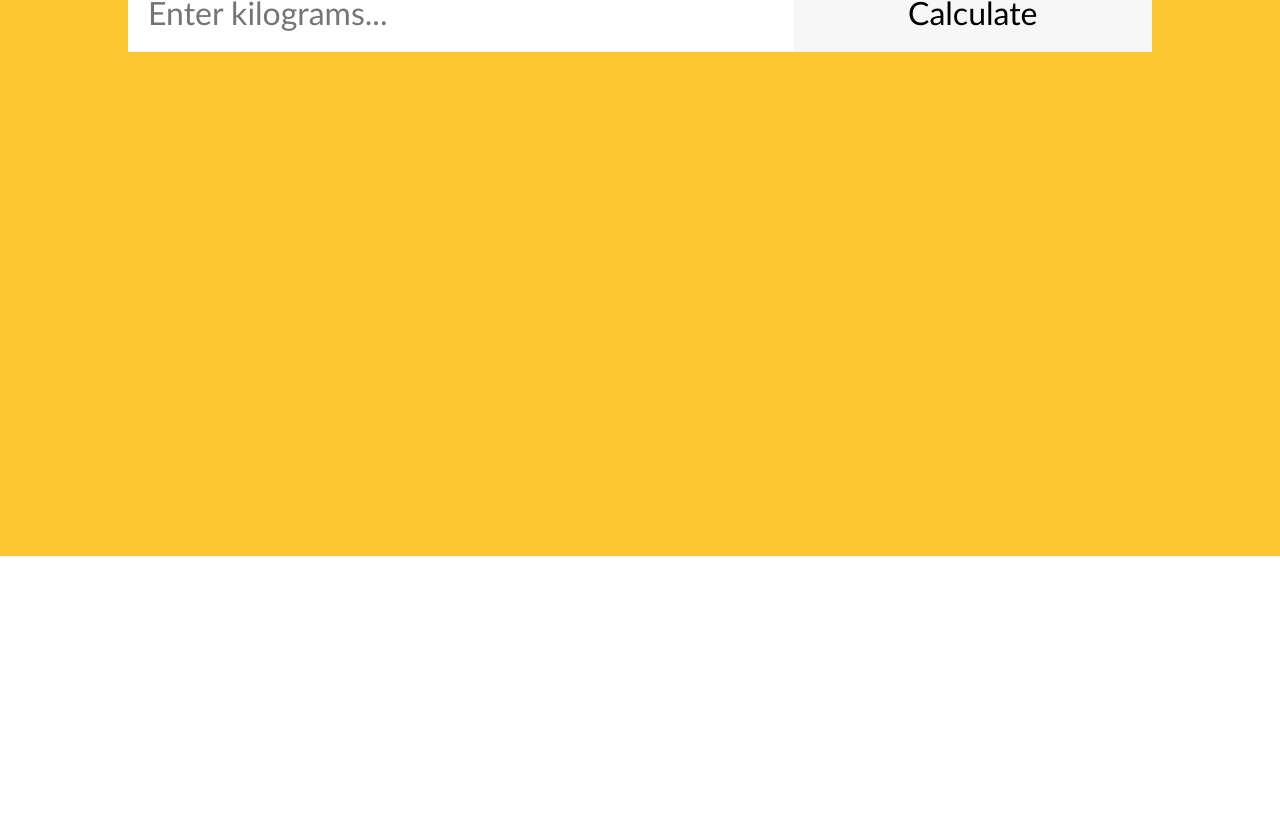
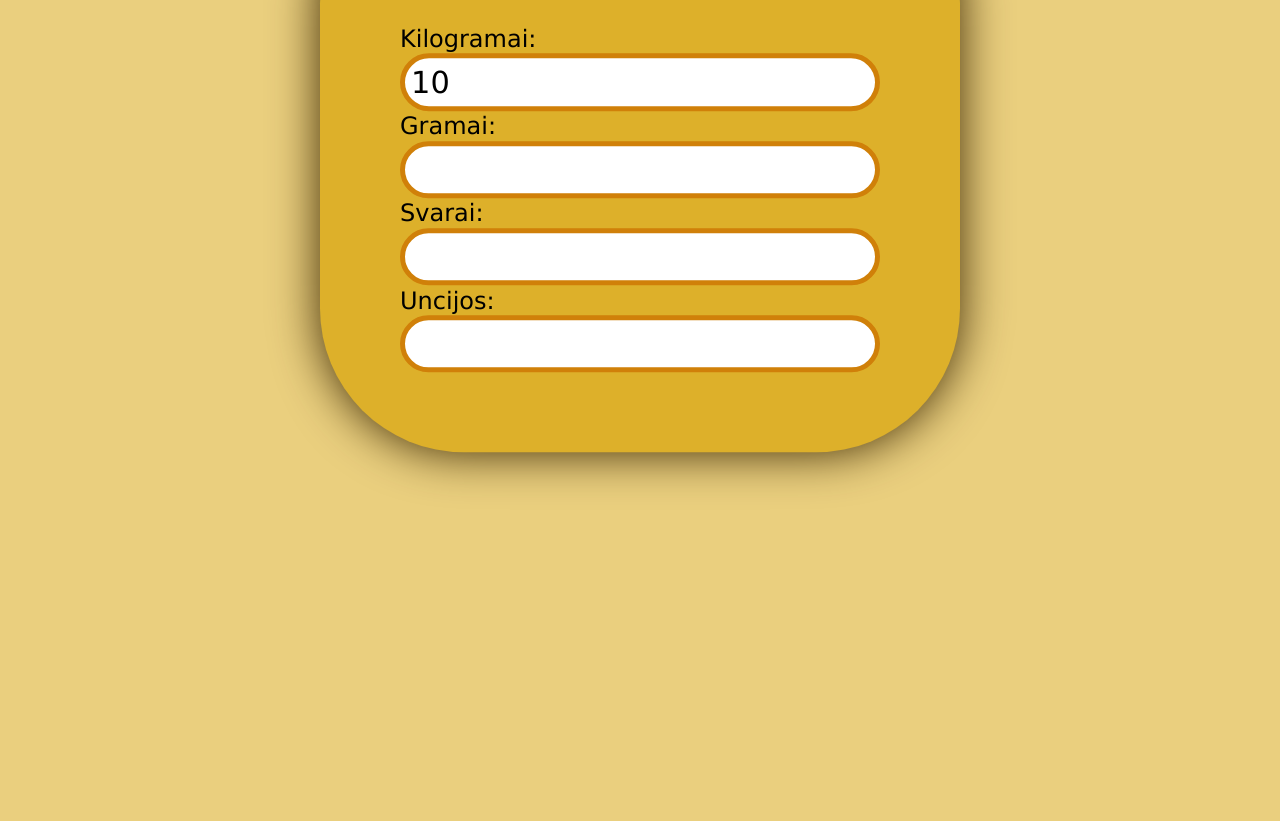
Before and after one commit to Sandrisliu/work2, a plain HTML site: page Task 1/Index.html in a window 1280 px wide. Shown: the part 244-1065 px from the top of the page. Before the commit the page ends 800 px from the top, so only its background shows below. Drawn offline with Linux system fonts and the light colour scheme.

Commit message:
first task done

```diff
--- a/Task 1/Index.html
+++ b/Task 1/Index.html
@@ -3,31 +3,32 @@
   <head>
     <meta charset="UTF-8" />
     <title>Weight Converter</title>
-    <!-- Custom CSS -->
-    <link rel="stylesheet" href="style.css" />
-    <!-- Custom JS -->
-    <script defer src="./script.js"></script>
+    <link rel="stylesheet" href="style.css">
   </head>
   <body>
-    <header>
-      <!-- Header code-->
-    </header>
-
-    <main>
-      <div class="wrapper">
-        <h1 class="headline">Weight Converter</h1>
-        <!-- Users input -->
-        <form>
-          <input type="text" id="search" placeholder="Enter kilograms..." />
-          <input type="submit" id="submit-btn" value="Calculate" />
-        </form>
-        <!-- Place for output after form submission -->
-        <div id="output"></div>
+    <header></header>
+  <main>
+      <div class="container">
+        <h2>Svorio matų konverteris</h2>
+        <div class="input-wrapper">
+          <label for="kg">Kilogramai:</label>
+          <input type="number" id="kg" value="10" />
+        </div>
+        <div class="input-wrapper">
+          <label for="g">Gramai:</label>
+          <input type="number" id="g" />
+        </div>
+        <div class="input-wrapper">
+          <label for="lb">Svarai:</label>
+          <input type="number" id="lb" />
+        </div>
+        <div class="input-wrapper">
+          <label for="oz">Uncijos:</label>
+          <input type="number" id="oz" />
+        </div>
       </div>
+      <script src="script.js"></script>
     </main>
-
-    <footer>
-      <!-- Footer code -->
-    </footer>
+    <footer></footer>
   </body>
 </html>
--- a/Task 1/script.js
+++ b/Task 1/script.js
@@ -1,10 +1,37 @@
-/* ------------------------------ TASK 1 ----------------------------
-Parašykite JS kodą, kuris leis vartotojui įvesti svorį kilogramais ir
-pamatyti jo pateikto svorio kovertavimą į:
-1. Svarus (lb) | Formulė: lb = kg * 2.2046
-2. Gramus (g) | Formulė: g = kg / 0.0010000
-3. Uncijos (oz) | Formul4: oz = kg * 35.274
+let kgRef = document.getElementById ('kg');
+let lbRef = document.getElementById ('lb');
+let gRef = document.getElementById ('g');
+let ozRef = document.getElementById ('oz');
 
-Pastaba: atvaizdavimas turi būti matomas pateikus formą ir pateikiamas
-<div id="output"></div> viduje, bei turi turėti bent minimalų stilių;
-------------------------------------------------------------------- */
+let convertFromkg = () => {
+  let kg = kgRef.value;
+  lbRef.value = (kg * 2.2046);
+  gRef.value = (kg / 0.0010000);
+  ozRef.value = (kg * 35.274);
+}
+
+let convertFromlb = () => {
+  let lb = lbRef.value;
+  kgRef.value = (lb / 2.2046);
+  gRef.value = (lb / 0.0022046);
+  ozRef.value = (lb * 16.000);
+}
+
+let convertFromg = () => {
+  let g = gRef.value;
+  kgRef.value = (g / 1000.0);
+  lbRef.value = (g * 0.0022046);
+  ozRef.value = (g * 0.035274);
+}
+
+let convertFromoz = () => {
+  let oz = gRef.value;
+  kgRef.value = (oz / 35.274);
+  gRef.value = (oz / 0.035274);
+  lbRef.value = (oz * 0.062500);
+}
+
+kgRef.addEventListener('input', convertFromkg);
+gRef.addEventListener('input', convertFromg);
+lbRef.addEventListener('input', convertFromlb);
+ozRef.addEventListener('input', convertFromoz);
--- a/Task 1/style.css
+++ b/Task 1/style.css
@@ -1,65 +1,57 @@
-/* Resets */
 * {
+  padding: 0;
   margin: 0;
-  padding: 0;
-  box-sizing: border-box;
-  font-family: 'Trebuchet MS', 'Lucida Sans Unicode', 'Lucida Grande',
-    'Lucida Sans', Arial, sans-serif;
+  box-sizing:border-box;
+  font-family:'Lucida Sans', 'Lucida Sans Regular', 'Lucida Grande', 'Lucida Sans Unicode', Geneva, Verdana, sans-serif;
 }
 
-/* Mobile first */
-.wrapper {
-  min-height: 100vh;
-  min-width: calc(100vw - (100vw - 100%));
-  background-color: #fec631;
+body {
+  height: 150vh;
+  background-color: rgba(218, 170, 27, 0.566);
 }
 
-.headline {
-  padding-top: 100px;
-  font-size: 2.5em;
-  text-align: center;
-  color: #000;
-  text-transform: uppercase;
+.container {
+  background-color:rgb(221, 176, 42);
+  width: 200vw;
+  font: size 15px;
+  max-width: 40em;
+  padding: 5em;
+  position: absolute;
+  transform: translate(-50%, -50%);
+  top: 50%;
+  left: 50%;
+  box-shadow: 0 0 3em  rgb(58, 38, 2);
+  border-radius: 9em;
 }
 
-form {
-  max-width: 80%;
-  margin: 50px auto;
-  display: flex;
-  flex-wrap: wrap;
+h2 {
+  font-size: 2em;
+  text-align: center;
+  margin-bottom: 1.5em;
 }
 
-#search {
-  width: 65%;
-  margin: 0;
-  padding: 20px;
-  outline: 0;
-  border: 0;
-  font-size: 1.1em;
+.input-wrapper input {
+  display: block;
+  width: 100%;
+  font-size: 1.9em;
+  padding: 0.2em;
+  border: 5px solid rgb(208, 128, 9);
+  border-radius: 1.2em;
 }
 
-#submit-btn {
-  width: 35%;
-  background-color: #f7f7f7;
-  border: 0;
-  outline: 0;
-  font-size: 1.1em;
+.input-wrapper label {
+  display: block;
+  font-size: 1.5em;
+  font-weight: 100;
+  margin-bottom: 0.02em;
 }
 
-#submit-btn:hover {
-  cursor: pointer;
-  background-color: #000;
-  color: #fff;
+.input-wrapper:not(:last-child) {
+  margin-bottom: 0.1em;
 }
 
-/* Tablet */
-@media screen and (min-width: 768px) {
-  .headline {
-    font-size: 3.5em;
-  }
-
-  #search,
-  #submit-btn {
-    font-size: 2em;
+@media screen and (max-width: 28em) {
+  .container {
+    font-size: 14px;
   }
 }
```
